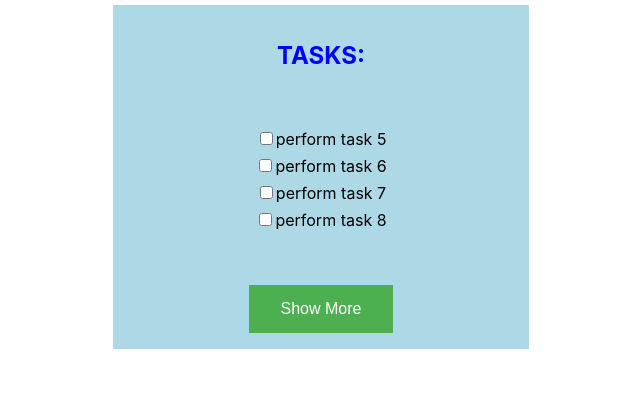
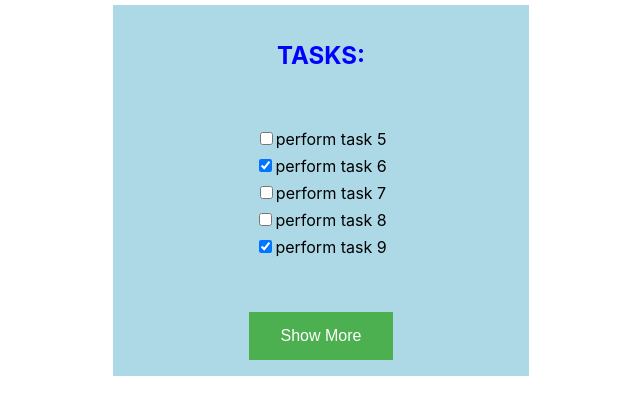
Before and after one commit to noelberistain/tasks-noel, a React (Create React App) app: page / in a window 1280 px wide. Both pictures are taken after a click on the button "Show More". Shown: the top 414 px of the page, without its empty margins (319-959 px from the left). Built offline with nearby package versions, Linux system fonts and the light colour scheme.

Commit message:
changed data.js to data.json, added more items to the state for handling the slices for the list component, checking the tasks is not working now

```diff
--- a/src/Tasks.js
+++ b/src/Tasks.js
@@ -1,5 +1,5 @@
 import React, { Component } from 'react';
-import data from './data';
+import { tasks } from './data';
 import List from './List';
 
 class Tasks extends Component {
@@ -9,18 +9,19 @@ class Tasks extends Component {
       start: 0,
       end: 5,
       tasks: [],
+      chunk: [],
     };
   }
 
   componentDidMount() {
     const showing = this.slicing();
     const { end } = this.state;
-    this.setState({ tasks: [...showing], start: end, end: end + 5 });
+    this.setState({ chunk: [...showing], start: end, end: end + 5 });
   }
 
   slicing = () => {
     const { start, end } = this.state;
-    const showing = [...data].slice(start, end);
+    const showing = [...tasks].slice(start, end);
     return showing;
   };
 
@@ -28,7 +29,7 @@ class Tasks extends Component {
     e.preventDefault();
     const { end } = this.state;
     const showing = this.slicing();
-    this.setState({ tasks: [...showing], start: end + 1, end: end + 5 });
+    this.setState({ chunk: [...showing], start: end + 1, end: end + 5 });
   };
 
   onChecked = (id, status) => {
@@ -64,14 +65,20 @@ class Tasks extends Component {
   };
 
   render() {
-    const { tasks } = this.state;
+    const { chunk } = this.state;
     return (
       <div style={this.containerStyle}>
         <h2 style={{ color: 'blue' }}>TASKS: </h2>
-        <List tasks={tasks} onChecked={this.onChecked} />
-        <button style={this.buttonStyle} onClick={this.handleSubmit}>
-          Show More
-        </button>
+        <List tasks={chunk} onChecked={this.onChecked} />
+        {chunk.length === 5 ? (
+          <button style={this.buttonStyle} onClick={this.handleSubmit}>
+            Show More
+          </button>
+        ) : (
+          <button tyle={this.buttonStyle} disabled>
+            No more tasks
+          </button>
+        )}
       </div>
     );
   }
--- a/src/data.js
+++ /dev/null
@@ -1,49 +0,0 @@
-const data = [
-  {
-    id: 0,
-    details: 'perform task 0',
-    completed: true,
-  },
-  {
-    id: 1,
-    details: 'perform task 1',
-    completed: false,
-  },
-  {
-    id: 2,
-    details: 'perform task 2',
-    completed: false,
-  },
-  {
-    id: 3,
-    details: 'perform task 3',
-    completed: false,
-  },
-  {
-    id: 4,
-    details: 'perform task 4',
-    completed: false,
-  },
-  {
-    id: 5,
-    details: 'perform task 5',
-    completed: false,
-  },
-  {
-    id: 6,
-    details: 'perform task 6',
-    completed: false,
-  },
-  {
-    id: 7,
-    details: 'perform task 7',
-    completed: false,
-  },
-  {
-    id: 8,
-    details: 'perform task 8',
-    completed: false,
-  },
-];
-
-export default data;
--- /dev/null
+++ b/src/data.json
@@ -0,0 +1,64 @@
+{
+  "tasks": [
+    {
+      "id": 0,
+      "details": "perform task 0",
+      "completed": true
+    },
+    {
+      "id": 1,
+      "details": "perform task 1",
+      "completed": false
+    },
+    {
+      "id": 2,
+      "details": "perform task 2",
+      "completed": false
+    },
+    {
+      "id": 3,
+      "details": "perform task 3",
+      "completed": false
+    },
+    {
+      "id": 4,
+      "details": "perform task 4",
+      "completed": false
+    },
+    {
+      "id": 5,
+      "details": "perform task 5",
+      "completed": false
+    },
+    {
+      "id": 6,
+      "details": "perform task 6",
+      "completed": true
+    },
+    {
+      "id": 7,
+      "details": "perform task 7",
+      "completed": false
+    },
+    {
+      "id": 8,
+      "details": "perform task 8",
+      "completed": false
+    },
+    {
+      "id": 9,
+      "details": "perform task 9",
+      "completed": true
+    },
+    {
+      "id": 10,
+      "details": "perform task 10",
+      "completed": true
+    },
+    {
+      "id": 11,
+      "details": "perform task 11",
+      "completed": true
+    }
+  ]
+}
```
